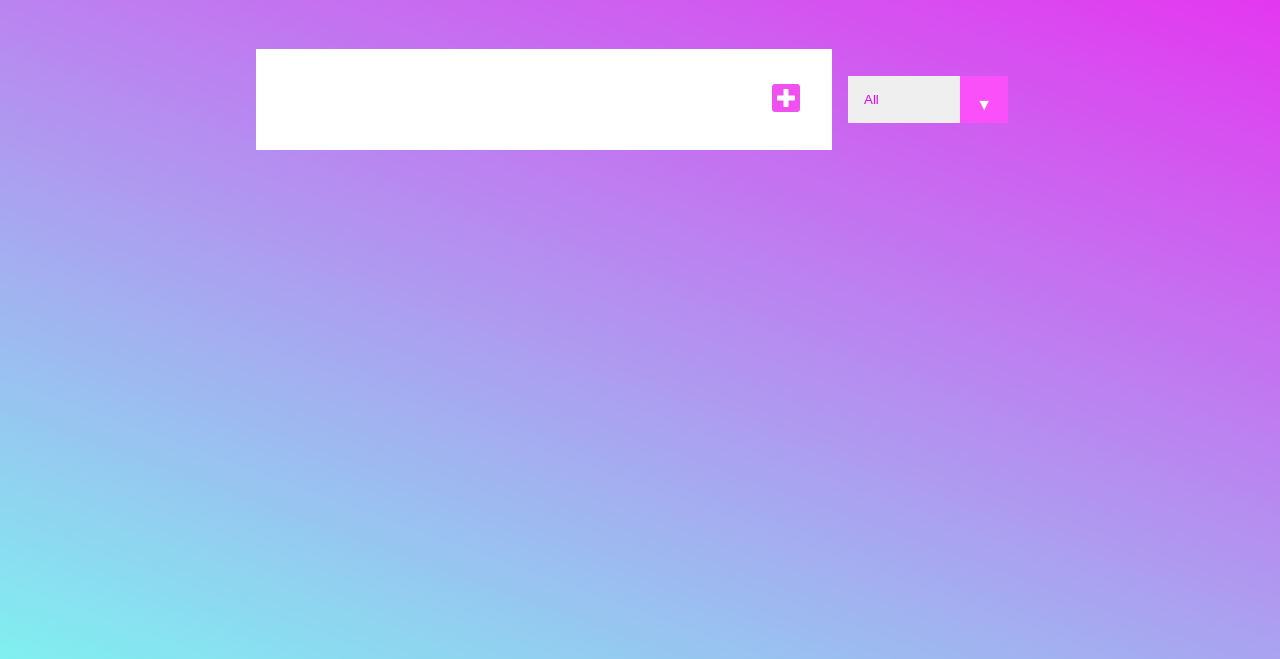
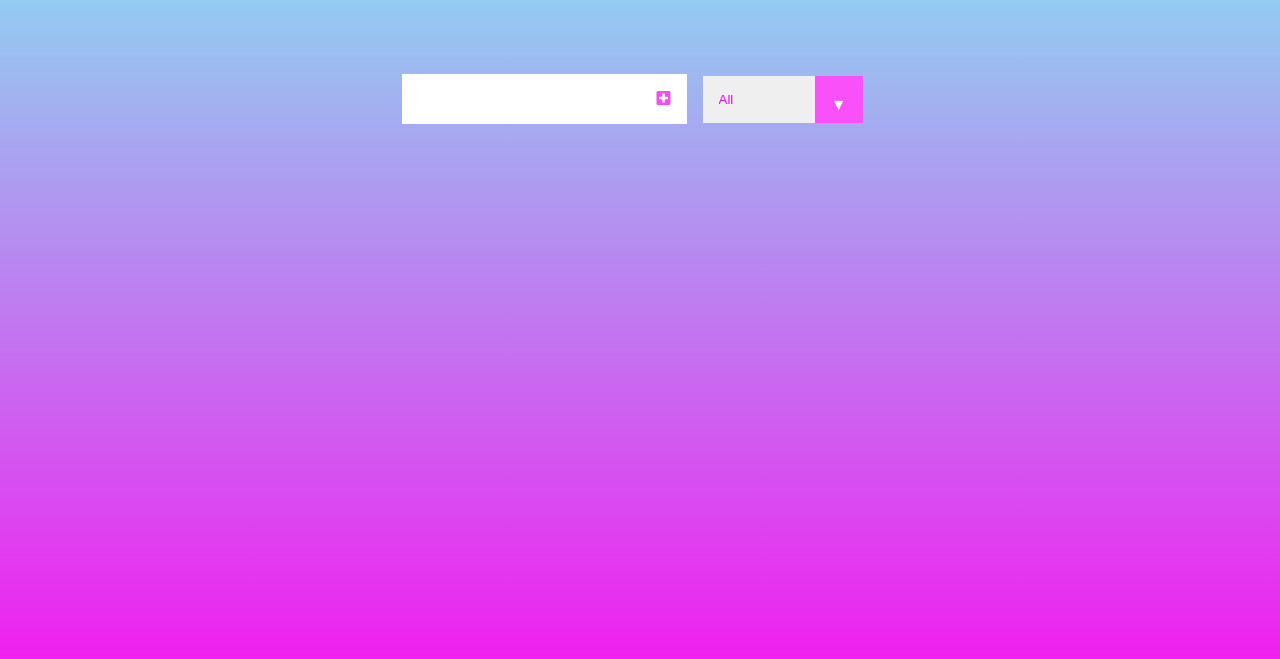
Before and after one commit to mokarrom20/todo-uwu, a plain HTML site: page index.html in a window 1280 px wide. Shown: the part 141-800 px from the top of the page. Drawn offline with Linux system fonts and the light colour scheme.

Commit message:
Update style.css

```diff
--- a/style.css
+++ b/style.css
@@ -5,7 +5,7 @@
 }
 
 body{
-  background-image: linear-gradient(200deg, #F020F0 , #80F0F0);
+  background-image: linear-gradient(0deg, #F020F0 , #80F0F0);
   color: white ;
   font-family: 'Poppins' , 'sans-serif' ;
   min-height: 100vh ;
@@ -23,8 +23,8 @@ header , form {
 }
 
 form input , form button{
-  padding: 2rem;
-  font-size: 2rem;
+  padding: 1rem;
+  font-size: 1rem;
   border: none;
   background: white;
 }
@@ -48,7 +48,7 @@ form button:hover{
 }
 
 .todo-list{
-  min-width: 50%;
+  min-width: 80%;
   list-style: none;
 }
 
```
